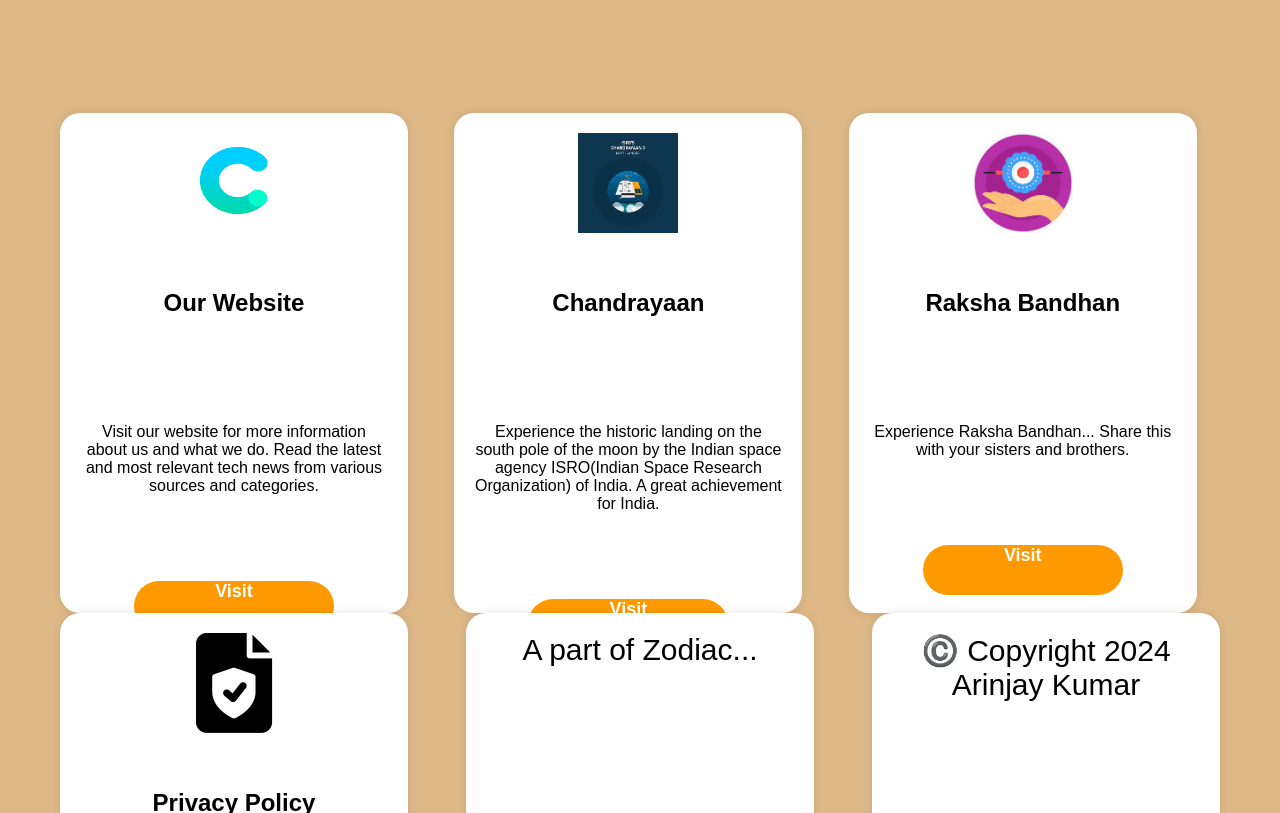
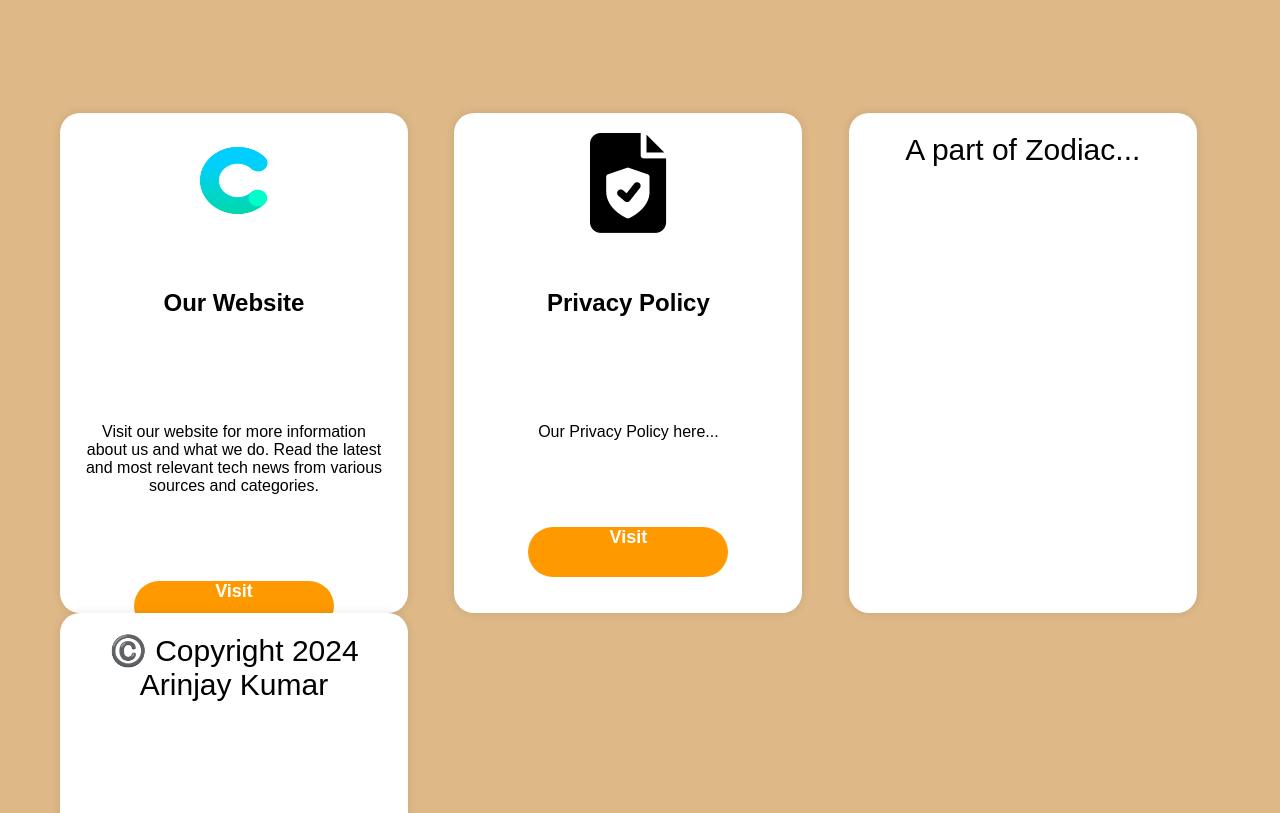
Before and after one commit to CodClever/ChatDNMX, a plain HTML site: page index.html in a window 1280 px wide. Shown: the part 560-1373 px from the top of the page. Drawn offline with Linux system fonts and the light colour scheme.

Commit message:
Update index.html

```diff
--- a/index.html
+++ b/index.html
@@ -235,19 +235,7 @@
                 <img src="Colarad.png" alt="Our Website" class="feature-icon"> <!-- Icon from [6] --><br><br>
                 <h3 class="feature-title">Our Website</h3><br><br>
                 <p class="feature-description">Visit our website for more information about us and what we do. Read the latest and most relevant tech news from various sources and categories.</p><br><br>
-                <a class="button" href="https://colarad.my.canva.site/zodiac">Visit</a><br><br>
-            </div><br><br><br><br><br><br><br><br>
-            <div class="feature">
-                <img src="Chandrayaan.png" alt="Chandrayaan" class="feature-icon"> <!-- Icon from [7] --><br><br>
-                <h3 class="feature-title">Chandrayaan</h3><br><br>
-                <p class="feature-description">Experience the historic landing on the south pole of the moon by the Indian space agency ISRO(Indian Space Research Organization) of India. A great achievement for India.</p><br><br>
-                <a class="button" href="https://colarad.my.canva.site/indianspacenews">Visit</a><br><br>
-            </div><br><br><br><br><br><br><br><br>
-            <div class="feature">
-                <img src="Raksha Bandhan.png" alt="Raksha Bandhan" class="feature-icon"> <!-- Icon from [8] --><br><br>
-                <h3 class="feature-title">Raksha Bandhan</h3><br><br>
-                <p class="feature-description">Experience Raksha Bandhan... Share this with your sisters and brothers.</p><br><br>
-                <a class="button" href="https://colarad.my.canva.site/mydidi">Visit</a><br><br>
+                <a class="button" href="https://zodiac-ai.mailchimpsites.com">Visit</a><br><br>
             </div><br><br><br><br><br><br><br><br>
             <div class="feature">
                 <img src="Privacy.png" alt="Privacy Policy" class="feature-icon"> <!-- Icon from [8] --><br><br>
```
